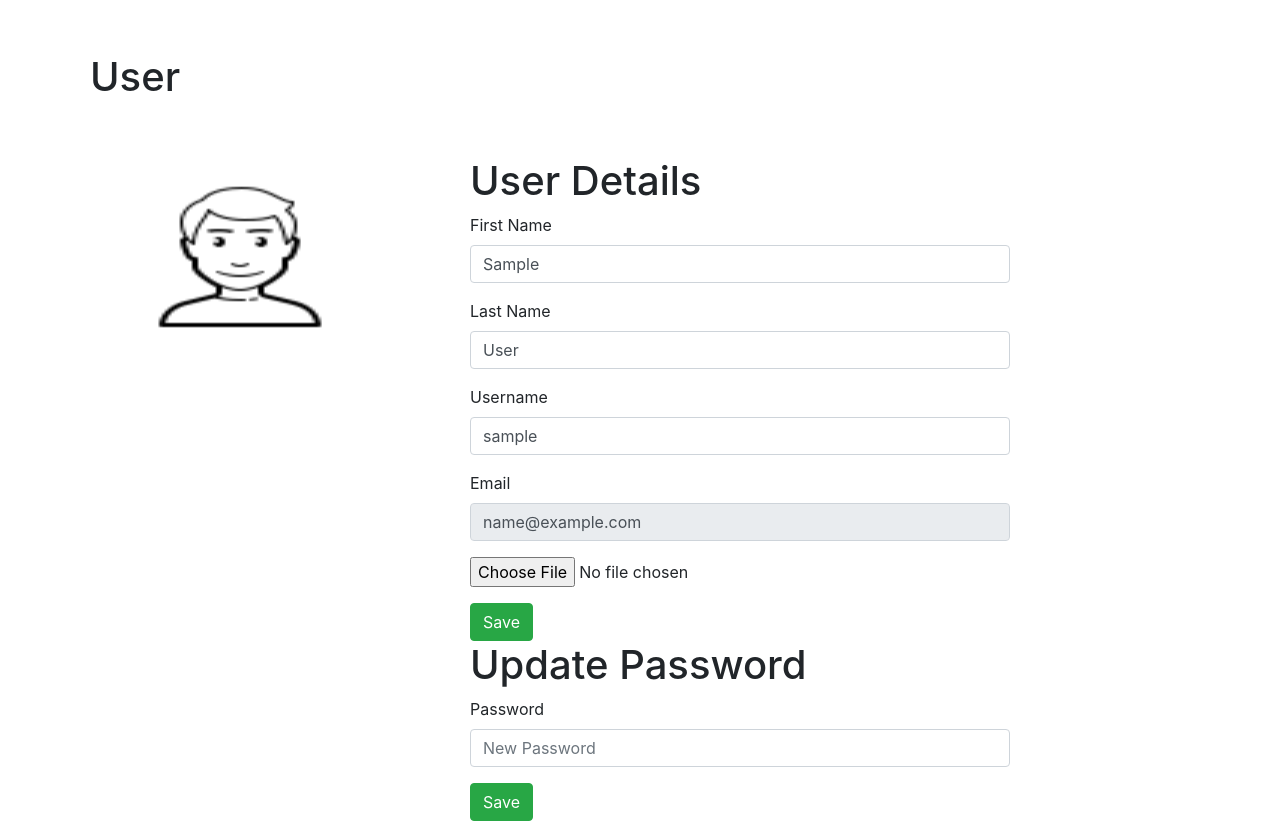
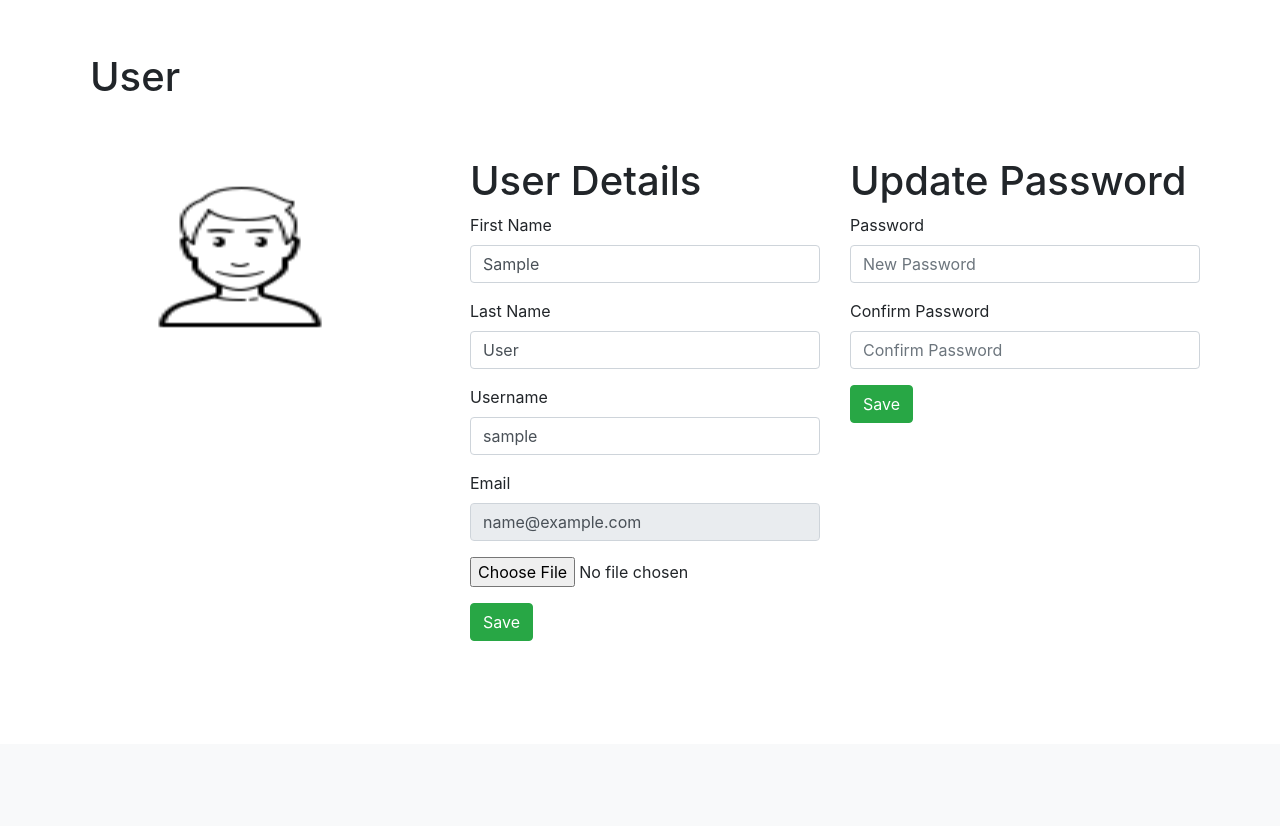
Before and after one commit to andrepaladino/vsb, a Node server app: page /user/details/600000000000000000000002 in a window 1280 px wide. Shown: the part 56-882 px from the top of the page. After the commit the page ends 697 px from the top, so only its background shows below. Run offline with Node 20, Linux system fonts and the light colour scheme; the visitor is signed in with stand-in values (Sample User, id 1); some libraries are stand-ins or nearby versions.

Commit message:
password confirmation

```diff
--- a/controllers/userController.js
+++ b/controllers/userController.js
@@ -52,6 +52,16 @@
     var firstNameModified = (req.body.firstName.charAt(0).toUpperCase() + req.body.firstName.slice(1)).trim();
     var lastNameModified = (req.body.lastName.charAt(0).toUpperCase() + req.body.lastName.slice(1)).trim();
 
+    if(req.body.password && req.body.confirmpassword){
+        if(req.body.password != req.body.confirmpassword){
+            console.log('Passwords dont match')
+            req.flash('error_messages', 'Passwords dont match')
+            req.flash('data', req.body)
+            return res.redirect('/register')
+
+        }
+    }
+
     Users.create({
         firstName: firstNameModified,
         lastName: lastNameModified,
@@ -75,7 +85,7 @@
         if (err)
             console.log(err)
         else
-            res.render('user_details', { userDetails: user })
+            res.render('user_details', { userDetails: user, passErrors: req.flash('error_messages_password'), errors: req.flash('error_messages')})
     })
 }
 
@@ -100,22 +110,41 @@
             lastName: req.body.lastName,
             image: currentImageName,
             username: req.body.username,
-        }, { new: true }, (err, user) => {
+        }, { new: true, runValidators: true }, (err, user) => {
 
-            if (err)
+            if (err){
+                req.flash('error_messages', Object.keys(err.errors).map(key => err.errors[key].message))
                 console.log(err)
-            else
-            req.session.user.firstName = user.firstName
-            req.session.user.lastName = user.lastName
-            req.session.user.username = user.username
-            console.log(req.session)
-            res.redirect('/user/details/' + user._id)
+                return res.redirect('/user/details/' + req.params.id)
+
+            }
+            else{
+                req.session.user.firstName = user.firstName
+                req.session.user.lastName = user.lastName
+                req.session.user.username = user.username
+                console.log(req.session)
+                return res.redirect('/user/details/' + user._id)
+            }
         })
 
 
 }
 
 module.exports.updatePassword = (req, res) => {
+
+    if(req.body.password.length > 0 && req.body.confirmpassword.length > 0){
+        if(req.body.password != req.body.confirmpassword){
+            console.log('Passwords dont match')
+            req.flash('error_messages_password', 'Passwords dont match')
+            return res.redirect('/user/details/' + req.params.id)
+        }
+    }
+
+    if(req.body.password.length <= 0 || req.body.password.length <= 0 ){
+        req.flash('error_messages_password', 'Please provide a password')
+        return res.redirect('/user/details/' + req.params.id)
+    }
+
     Users.findById(req.params.id, (err, user) => {
         user.password = req.body.password
 
--- a/views/register.jade
+++ b/views/register.jade
@@ -40,5 +40,8 @@
                 .form-group
                     label Password
                     input.form-control(type='password' placeholder='Password' name='password')
+                .form-group
+                    label Confirm Password
+                    input.form-control(type='password' placeholder='Confirm Password' name='confirmpassword')
 
                 input(class='btn btn-success' type='submit' value='Register Now')
--- a/views/user_details.jade
+++ b/views/user_details.jade
@@ -6,11 +6,19 @@
         .container
             .py-5
                 h1 User
+
+
+
             if user._id == userDetails._id
                 .row
                     .col-md-4
                         img(src='#{userDetails.image}' alt='image' style='width:300px;height:200px;' class="rounded")
-                    .col-md-6
+                    .col-md-4
+                        if(errors)
+                            ul.list-group
+                                each err in errors
+                                    li.list-group-item.text-danger= err
+                            //- </br>
                         h1 User Details
                         form(name='update' method='post' action='/user/edit/#{userDetails.id}' encType = 'multipart/form-data')
                             .form-group
@@ -30,11 +38,19 @@
                             .form-group
                                 input(type='hidden' name='currentImage' value='#{userDetails.image}')
                             input(class='btn btn-success' type='submit' value='Save')
+                    .col-md-4
+                        if(passErrors)
+                            ul.list-group
+                                each err in passErrors
+                                    li.list-group-item.text-danger= err
                         h1 Update Password
                         form(name='update' method='post' action='/user/password/#{userDetails.id}')
                             .form-group
                                 label Password
                                 input.form-control(type='password' placeholder='New Password' name='password')
+                            .form-group
+                                label Confirm Password
+                                input.form-control(type='password' placeholder='Confirm Password' name='confirmpassword')
                             input(class='btn btn-success' type='submit' value='Save')
 
             else
```
